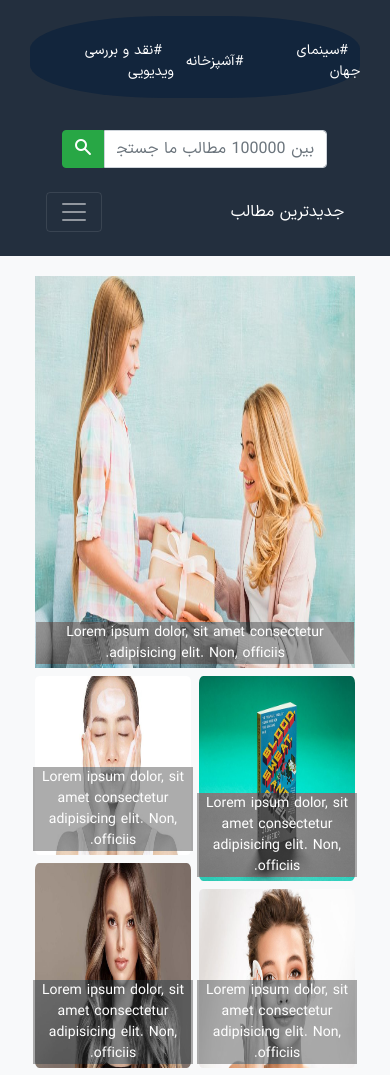
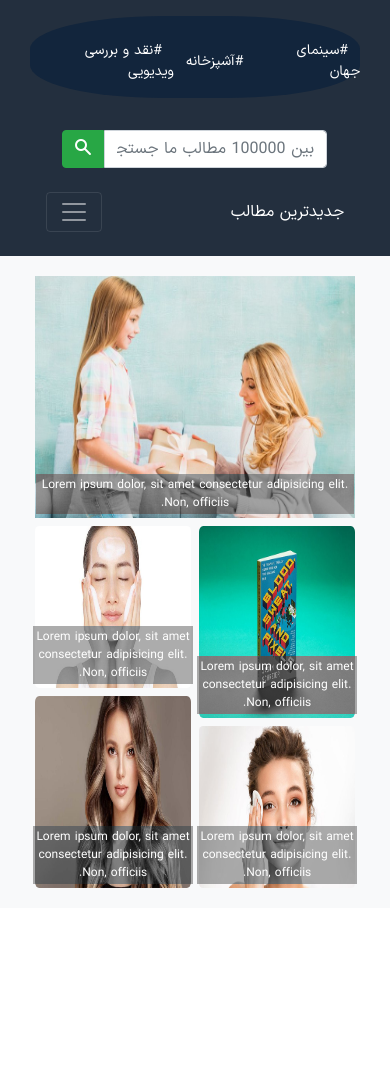
Before and after one commit to Hossein-YB/front-online-shop, a plain HTML site: page blog_list.html in a window 390 px wide. After the commit the page ends 908 px from the top, so only its background shows below. Drawn offline with nearby package versions, Linux system fonts and the light colour scheme; files whose address does not match are found by name.

Commit message:
fixed bugs

```diff
--- a/assets/css/_style_blog.css
+++ b/assets/css/_style_blog.css
@@ -49,18 +49,9 @@ ul.nav.justify-content-center li.nav-item a:hover {
     border-radius: 5%;
 }
 
-.fourth-content {
-    height: 187px;
-    border-radius: 5%;
-}
-
-.fiveth-content {
-    height: 213px;
-    border-radius: 5%;
-}
-
 .caption-blog {
     position: absolute;
+    padding: 2px;
     right: 1.5%;
     bottom: 8px;
     left: 1.5%;
@@ -72,3 +63,19 @@ ul.nav.justify-content-center li.nav-item a:hover {
     backdrop-filter: grayscale(100%);
     font-size: 14px;
 }
+
+@media screen and (max-width:750px) {
+    .first-content {
+        display: block;
+        height: 250px;
+    }
+    .second-content {
+        height: 200px;
+    }
+    .third-content {
+        height: 170px;
+    }
+    .caption-blog {
+        font-size: 12px;
+    }
+}
--- a/blog_list.html
+++ b/blog_list.html
@@ -121,13 +121,13 @@
             </div>
             <div class="c-col-sm-6 col-sm-6 col-md-3 d-flex flex-column">
                 <div class="position-relative">
-                    <img src="assets/img/blog/wash.jpg" class="w-100 p-1 fourth-content" alt="">
+                    <img src="assets/img/blog/wash.jpg" class="w-100 p-1 third-content" alt="">
                     <div class="caption-blog">
                         <p>Lorem ipsum dolor, sit amet consectetur adipisicing elit. Non, officiis.</p>
                     </div>
                 </div>
                 <div class="position-relative">
-                    <img src="assets/img/blog/آمبره.jpg" class="w-100 p-1 fiveth-content" alt="">
+                    <img src="assets/img/blog/آمبره.jpg" class="w-100 p-1 second-content" alt="">
                     <div class="caption-blog">
                         <p>Lorem ipsum dolor, sit amet consectetur adipisicing elit. Non, officiis.</p>
                     </div>
```
